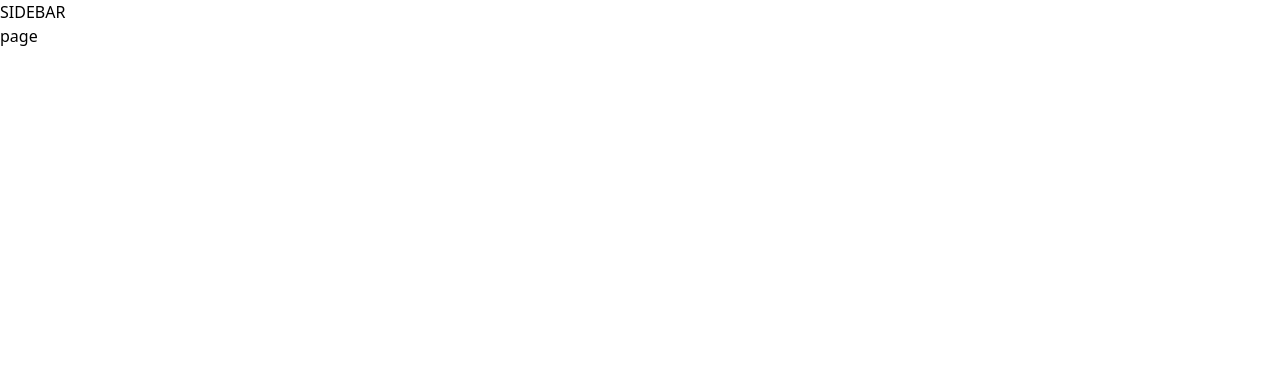
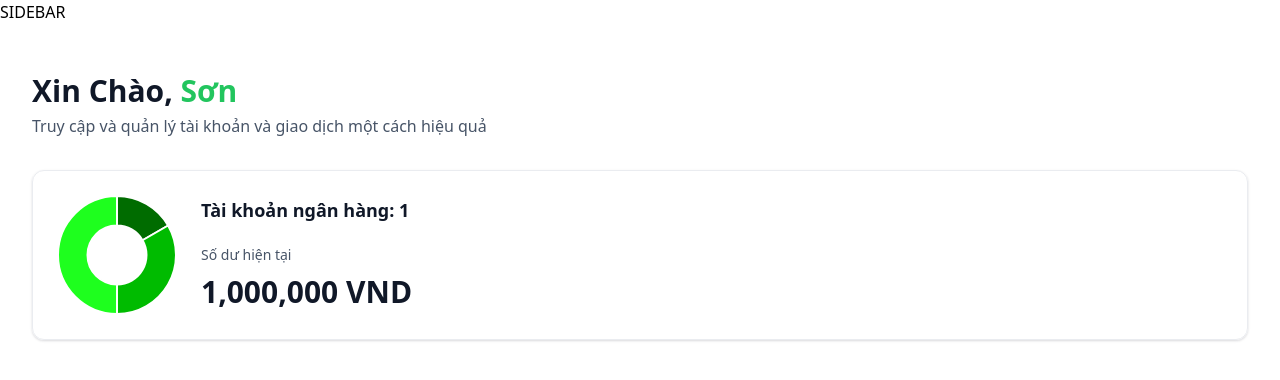
Before and after one commit to Luminir/QLCT, a Next.js app: page / in a window 1280 px wide. Shown: the top 380 px of the page. Built offline with nearby package versions, Linux system fonts and the light colour scheme.

Commit message:
add homePage, balance box. Download CountUp ,chart-reactJS, querystring

```diff
--- a/app/(root)/page.tsx
+++ b/app/(root)/page.tsx
@@ -1,8 +1,29 @@
+import HeaderBox from '@/components/HeaderBox'
+import TotalBalancebox from '@/components/TotalBalancebox'
 import React from 'react'
 
 const Home = () => {
+  const loggedIn = {firstName: "Sơn"}
   return (
-    <div>page</div>
+    <section className='home'>
+      <div className="home-content">
+        <header className="home-header">
+          {/* Xin chào, Sơn */}
+          {/* Cái HeaderBox là component riêng dể "xin chào + tên người" */}
+          <HeaderBox
+            type="greeting"
+            title="Xin Chào,"
+            user={loggedIn?.firstName || "Khách"}
+            subtext = "Truy cập và quản lý tài khoản và giao dịch một cách hiệu quả"
+          />
+          <TotalBalancebox
+            accounts={[]}
+            totalBanks={1}
+            totalCurrentBalance={1000000}
+          />
+        </header>
+      </div>
+    </section>
   )
 }
 
--- /dev/null
+++ b/components/AnimatedCounter.tsx
@@ -0,0 +1,14 @@
+'use client'
+
+import React from 'react'
+import CountUp from 'react-countup';
+
+const AnimatedCounter = ({amount}: {amount: number}) => {
+  return (
+    <div className='w-full'>
+        <CountUp decimal="," end={amount}/> <p className=' inline-flex text-24 lg:text-30 font-semibold text-gray-900'>VND</p>
+    </div>
+  )
+}
+
+export default AnimatedCounter
--- /dev/null
+++ b/components/DoughnutChart.tsx
@@ -0,0 +1,34 @@
+'use client'
+
+import React from 'react'
+import {Chart as ChartJS, ArcElement, Tooltip, Legend} from "chart.js"
+import { Doughnut } from 'react-chartjs-2';
+
+ChartJS.register(ArcElement, Tooltip, Legend);
+
+const DoughnutChart = ({ accounts }: DoughnutChartProps) => {
+
+    // 1 mẫu dataset
+    const data = {
+        datasets: [
+            {
+                label: "Banks",
+                data: [1250, 2500, 3750], // số tiền của các ngân hàng mà bạn connect, ngân hàng 1, 2, 3 tương ứng với 1250, 2500, 3750
+                backgroundColor: ['#006c00','#00bb00','#1eff1e'],
+            }
+        ],
+        labels: ['Tài khoản 1', 'Tài khoản 2', 'Tài khoản 3']
+    }
+    return (
+    <Doughnut data={data}
+    options={{
+        cutout: '50%',
+        plugins: {
+            legend: {
+                display: false
+            }
+        }
+    }}/>)
+}
+
+export default DoughnutChart
--- /dev/null
+++ b/components/HeaderBox.tsx
@@ -0,0 +1,19 @@
+import { Span } from 'next/dist/trace'
+import React from 'react'
+
+const HeaderBox = ({type = "title", title, subtext, user}: HeaderBoxProps) => {
+  return (
+    <div className="header-box">
+        <h1 className="header-box-title">
+            {title}
+            {/* Check if type === 'greeting', then render () */}
+            {type === "greeting" && (<span className=' text-green-500'>
+                &nbsp;{user} {/* &nbsp === " ", equivalent to a spacebar*/}
+            </span>)}
+        </h1>
+        <p className="header-box-subtext">{subtext}</p>
+    </div>
+  )
+}
+
+export default HeaderBox
--- /dev/null
+++ b/components/TotalBalancebox.tsx
@@ -0,0 +1,34 @@
+// Số dư hiện có trong tài khoản
+import { formatAmount } from '@/lib/utils'
+import React from 'react'
+import CountUp from 'react-countup'
+import AnimatedCounter from './AnimatedCounter'
+import DoughnutChart from './DoughnutChart'
+
+const TotalBalancebox = ({accounts= [], totalBanks, totalCurrentBalance}: TotlaBalanceBoxProps) => {
+  return (
+    <section className='total-balance'>
+        <div className="total-balance-chart">
+            {/* Sơ đồ Doughnut */}
+            <DoughnutChart accounts={accounts}/>
+        </div>
+        <div className="flex flex-col gap-6">
+            <h2 className="header-2">
+                Tài khoản ngân hàng: {totalBanks}
+            </h2>
+            <div className="flex flex-col gap-2">
+                <p className='total-balance-label'>
+                    Số dư hiện tại
+                </p>
+                <div className='total-balance-amount flex-center gap-2'>
+                <AnimatedCounter amount={totalCurrentBalance}/>
+                    {/* Thêm VND và dấu phẩy sau các hàng trăm */}
+                    {/* {formatAmount(totalCurrentBalance)} */}
+                </div>
+            </div>
+        </div>
+    </section>
+  )
+}
+
+export default TotalBalancebox
--- a/package.json
+++ b/package.json
@@ -10,11 +10,15 @@
   },
   "dependencies": {
     "@radix-ui/react-slot": "^1.0.2",
+    "chart.js": "^4.4.2",
     "class-variance-authority": "^0.7.0",
     "clsx": "^2.1.1",
     "lucide-react": "^0.378.0",
     "next": "14.2.3",
+    "query-string": "^9.0.0",
     "react": "^18",
+    "react-chartjs-2": "^5.2.0",
+    "react-countup": "^6.5.3",
     "react-dom": "^18",
     "tailwind-merge": "^2.3.0",
     "tailwindcss-animate": "^1.0.7"
```
Also changed, not shown: lib/utils.ts (+4 -4 lines), 1 other file (tests, documents, lock files or other folders).
